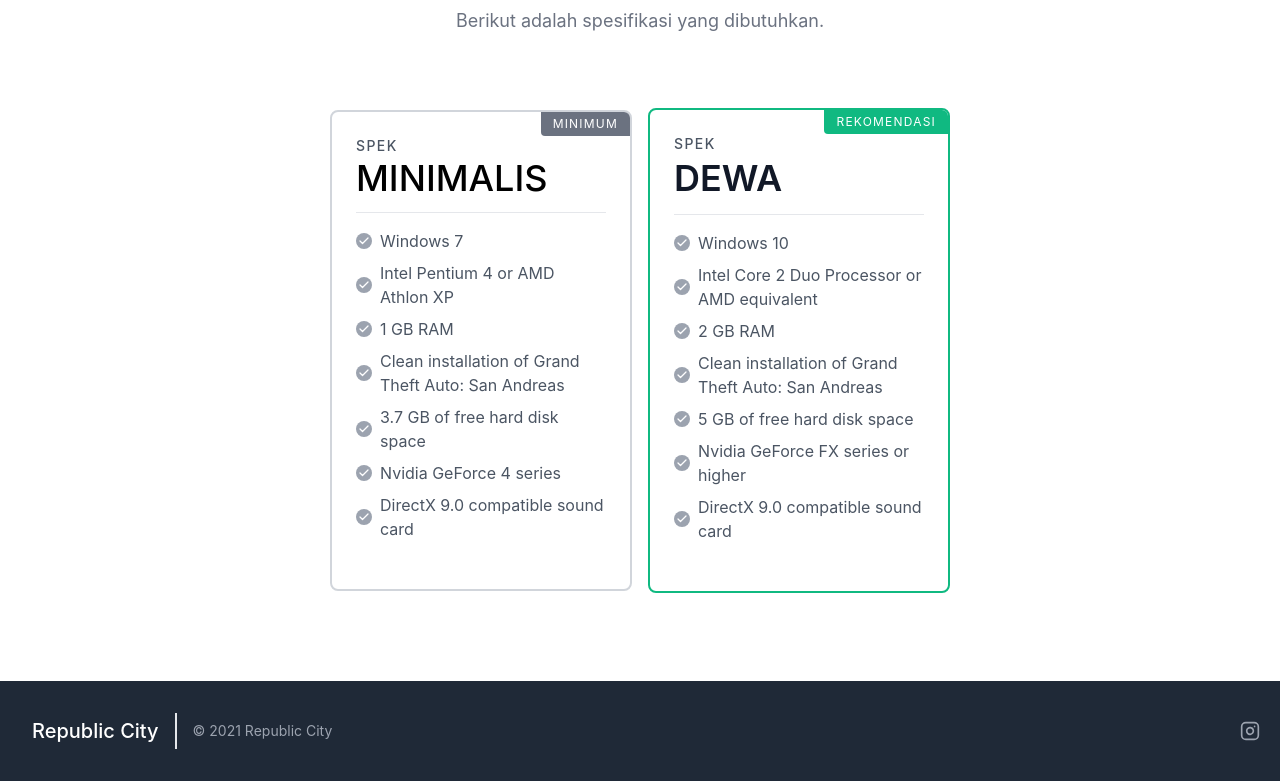
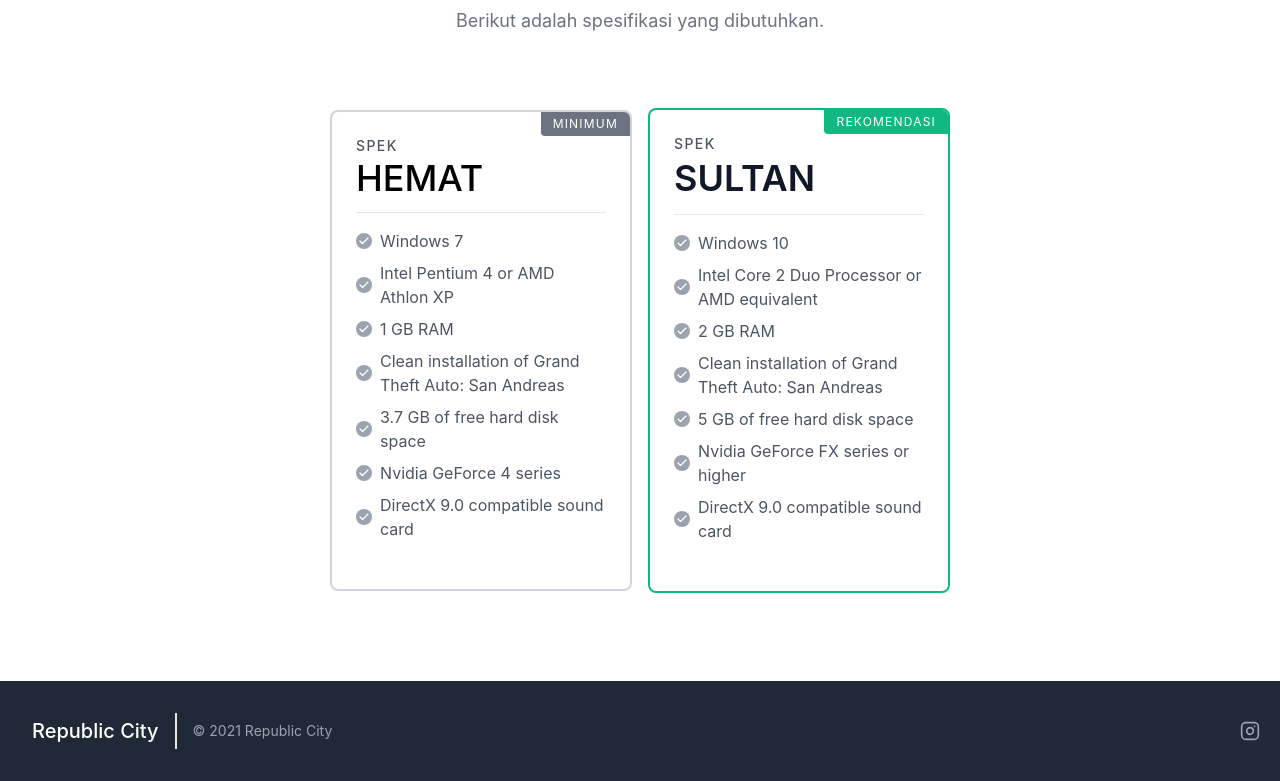
Before and after one commit to rahmatagungj/rcrp-landingpage, a React (Create React App) app: page / in a window 1280 px wide. Shown: the part 1483-2264 px from the top of the page. Built offline with nearby package versions, Linux system fonts and the light colour scheme.

Commit message:
fix card

```diff
--- a/src/pages/Home/Home.js
+++ b/src/pages/Home/Home.js
@@ -19,7 +19,7 @@ function Home() {
                 <br className="hidden lg:inline-block" />
                 Sesuai Yang Kamu Mau
               </h1>
-              <p className="mb-8 leading-relaxed text-justify">Buat cerita tentang hal-hal apapun yang kamu inginkan mulai dari percintaan, mencari teman, hingga bekerja sesuai cita-cita kamu!</p>
+              <p className="mb-8 leading-relaxed text-base text-justify">Buat cerita tentang hal-hal apapun yang kamu inginkan mulai dari percintaan, mencari teman, hingga bekerja sesuai cita-cita kamu!</p>
               <div className="flex justify-center">
                 <button className="inline-flex text-white bg-green-500 border-0 py-2 px-6 focus:outline-none hover:bg-green-600 rounded-full text-lg">Yuk Mulai!</button>
                 <button className="ml-4 inline-flex text-gray-700 bg-gray-100 border-0 py-2 px-6 focus:outline-none hover:bg-gray-200 rounded-full text-lg">Discord</button>
@@ -107,7 +107,7 @@ function Home() {
                 <div className="h-full p-6 rounded-lg border-2 border-gray-300 flex flex-col relative overflow-hidden">
                   <span className="bg-gray-500 text-white px-3 py-1 tracking-widest text-xs absolute right-0 top-0 rounded-bl">MINIMUM</span>
                   <h2 className="text-sm tracking-widest title-font mb-1 font-medium">SPEK</h2>
-                  <h1 className="text-4xl font-medium text-black pb-4 mb-4 border-b border-gray-200 leading-none">MINIMALIS</h1>
+                  <h1 className="text-4xl font-medium text-black pb-4 mb-4 border-b border-gray-200 leading-none">HEMAT</h1>
                   <p className="flex items-center text-gray-600 mb-2">
                     <span className="w-4 h-4 mr-2 inline-flex items-center justify-center bg-gray-400 text-white rounded-full flex-shrink-0">
                       <svg fill="none" stroke="currentColor" stroke-linecap="round" stroke-linejoin="round" stroke-width="2.5" className="w-3 h-3" viewBox="0 0 24 24">
@@ -171,7 +171,7 @@ function Home() {
                   <span className="bg-green-500 text-white px-3 py-1 tracking-widest text-xs absolute right-0 top-0 rounded-bl">REKOMENDASI</span>
                   <h2 className="text-sm tracking-widest title-font mb-1 font-medium">SPEK</h2>
                   <h1 className="text-5xl text-gray-900 leading-none flex items-center pb-4 mb-4 border-b border-gray-200">
-                    <span className="text-4xl font-semibold">DEWA</span>
+                    <span className="text-4xl font-semibold">SULTAN</span>
                   </h1>
                   <p className="flex items-center text-gray-600 mb-2">
                     <span className="w-4 h-4 mr-2 inline-flex items-center justify-center bg-gray-400 text-white rounded-full flex-shrink-0">
```
